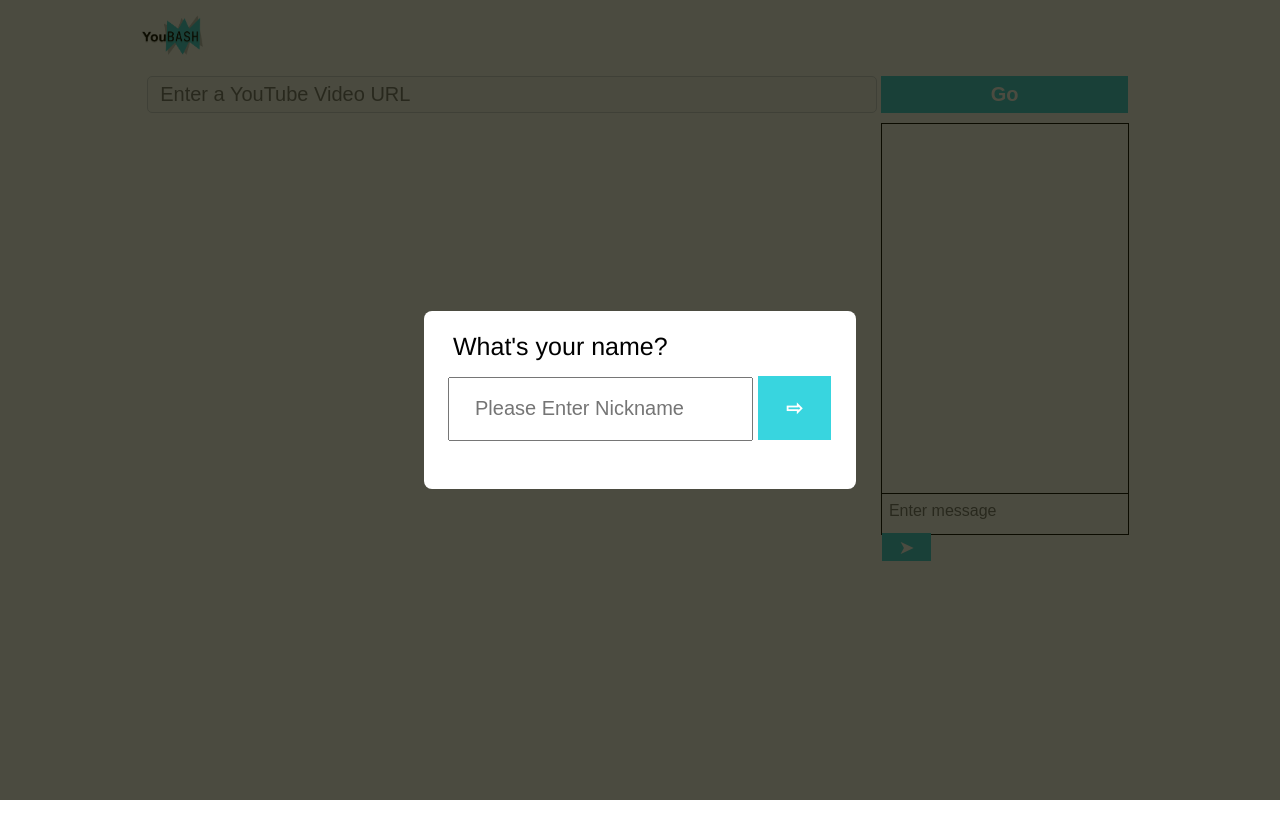
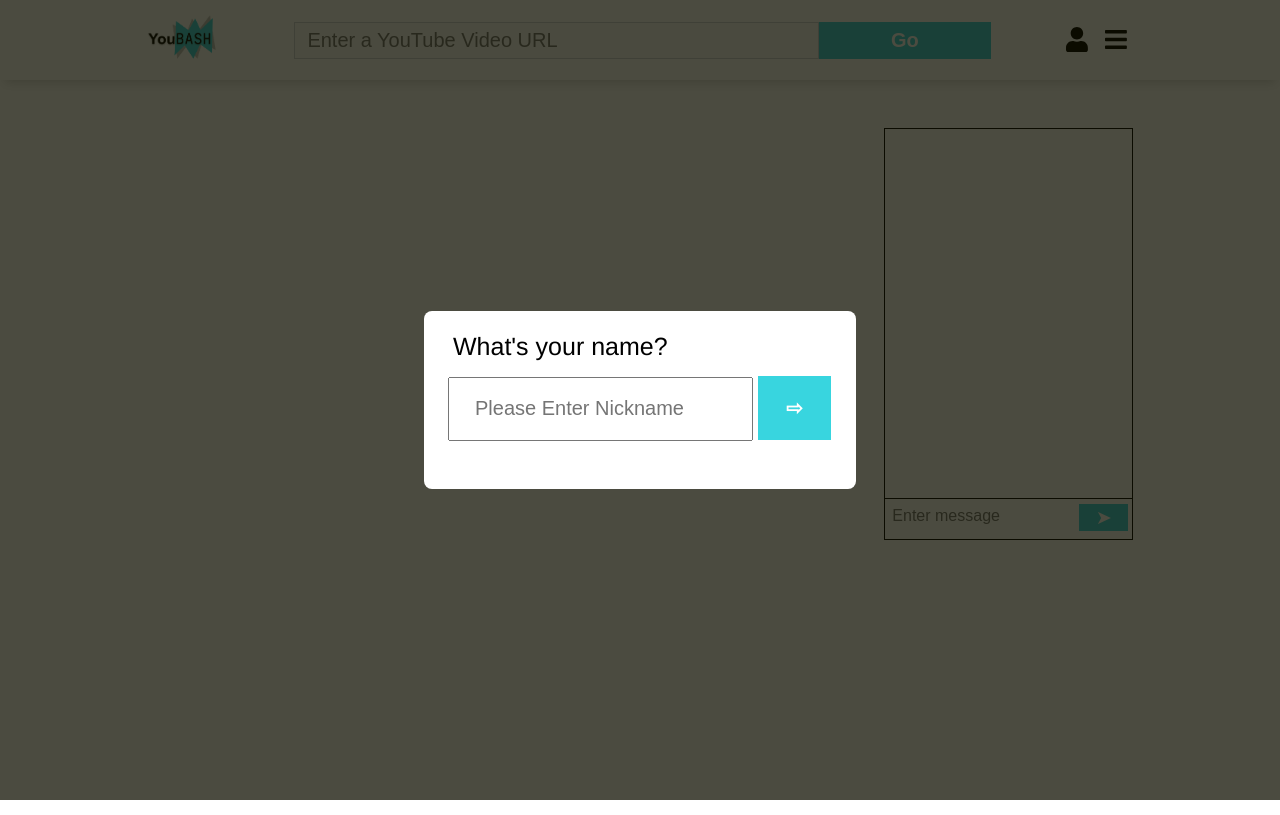
Before and after one commit to GeoYS/youbash, a website: page public/bash.html in a window 1280 px wide. Drawn offline with nearby package versions, Linux system fonts and the light colour scheme; no server answers.

Commit message:
initial header implementation

```diff
--- a/public/bash.html
+++ b/public/bash.html
@@ -18,14 +18,17 @@
 
   <body>
 
+    <div class="header">
+      <div class="header-item-container">
         <img src="/images/logo.png" id="logo" alt="YouBash">
-
-    <div id="url-bar-container">
         <label id="url-bar-wrapper">
           <input type="text" id="url-bar" placeholder="Enter a YouTube Video URL">
           <p id='url-error-message' class='slide-down-error-message'></p>
         </label>
         <button id="submit-button">Go</button>
+        <button id="profile-button"><span class='fa fa-user'></span></button>
+        <button id="settings-button"><span class='fa fa-solid fa-bars'></span></button>
+      </div>
     </div>
 
     <div id="content-container">
@@ -57,6 +60,7 @@
 
     <script src="/socket.io/socket.io.js"></script>
     <script src="/scripts/bash.js"></script>
+    <script src="https://use.fontawesome.com/releases/v5.8.1/js/all.js"></script>
   </body>
 
 </html>
--- a/public/css/bash.css
+++ b/public/css/bash.css
@@ -5,10 +5,24 @@ html, body {
   font-family: Helvetica;
 }
 
+/**Header Start**/
+.header {
+  height: 5em;
+  margin-bottom: 3em;
+  box-shadow: 0px 7px 10px -5px lightgrey;
+}
+
+.header-item-container {
+  display: flex;
+  height: 100%;
+  width: 77vw;
+  margin: auto;
+  align-items: center;
+}
+
 #logo {
-  width: 5vw;
+  width: 5.5vw;
   display: block;
-  margin-left: 11%;
   margin-right: auto;
   margin-bottom: 20px;
   margin-top: 15px;
@@ -24,16 +38,13 @@ html, body {
 
 #url-bar-wrapper {
   display: flex;
-  border: 1px solid #CFD5DB;
-  border-radius: 5px;
-  background: #fafafa;
-  color: #6C757D;
-  cursor: text;
   width: 74%;
-  box-sizing: border-box;
   padding-left: 12px;
   padding-right: 12px;
-  align-items: center;
+  margin: auto auto auto 6vw;
+  border: 1px solid #CFD5DB;
+  background: #fafafa;
+  cursor: text;
 }
 
 #url-bar-wrapper:focus-within {
@@ -68,9 +79,26 @@ html, body {
   color: white;
   font-weight: bold;
   font-size: 20px;
+  margin: auto 5vw auto auto;
 }
 
+#settings-button {
+  margin-right: 1vw;
+}
+
+#settings-button, #profile-button {
+  margin: auto;
+  text-align: right;
+  width: 4vw;
+  font-size: 25px;
+  background: none;
+  border: none;
+}
+
+/**Header End**/
+
 #content-container {
+  display: flex;
   width: 77vw;
   height: 32vw;
   margin: auto;
@@ -112,6 +140,7 @@ p.message-text {
 }
 
 #message-input-area {
+  display: flex;
   height: 8%;
 }
 
```
Lines whose indentation alone changed are shown as unchanged.
